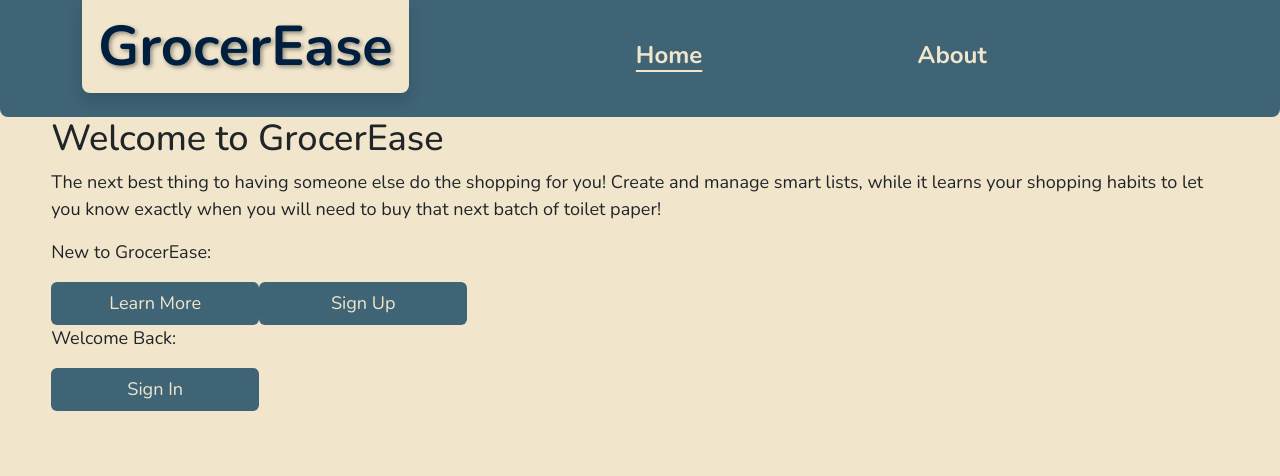
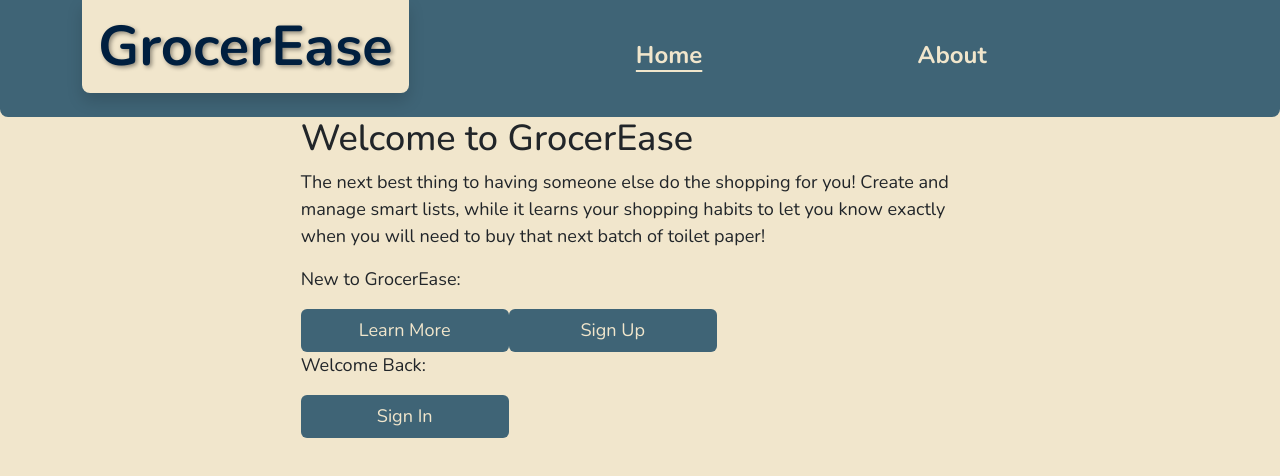
Before and after one commit to the-collab-lab/tcl-77-smart-shopping-list, a React (Vite) app: page / in a window 1280 px wide. Shown: the top 476 px of the page. Built offline with nearby package versions, Linux system fonts and the light colour scheme; no server answers; what io-ts would draw is missing.

Commit message:
fixing a change to the layout width didn't see got changed

```diff
--- a/src/views/Layout.scss
+++ b/src/views/Layout.scss
@@ -20,7 +20,7 @@
 		margin: 0 auto;
 		padding-block: 0;
 		padding-block-end: 6.26rem;
-		width: 100vw;
+		width: min(72ch, 100%);
 		height: 100dvh;
 	}
 }
```
